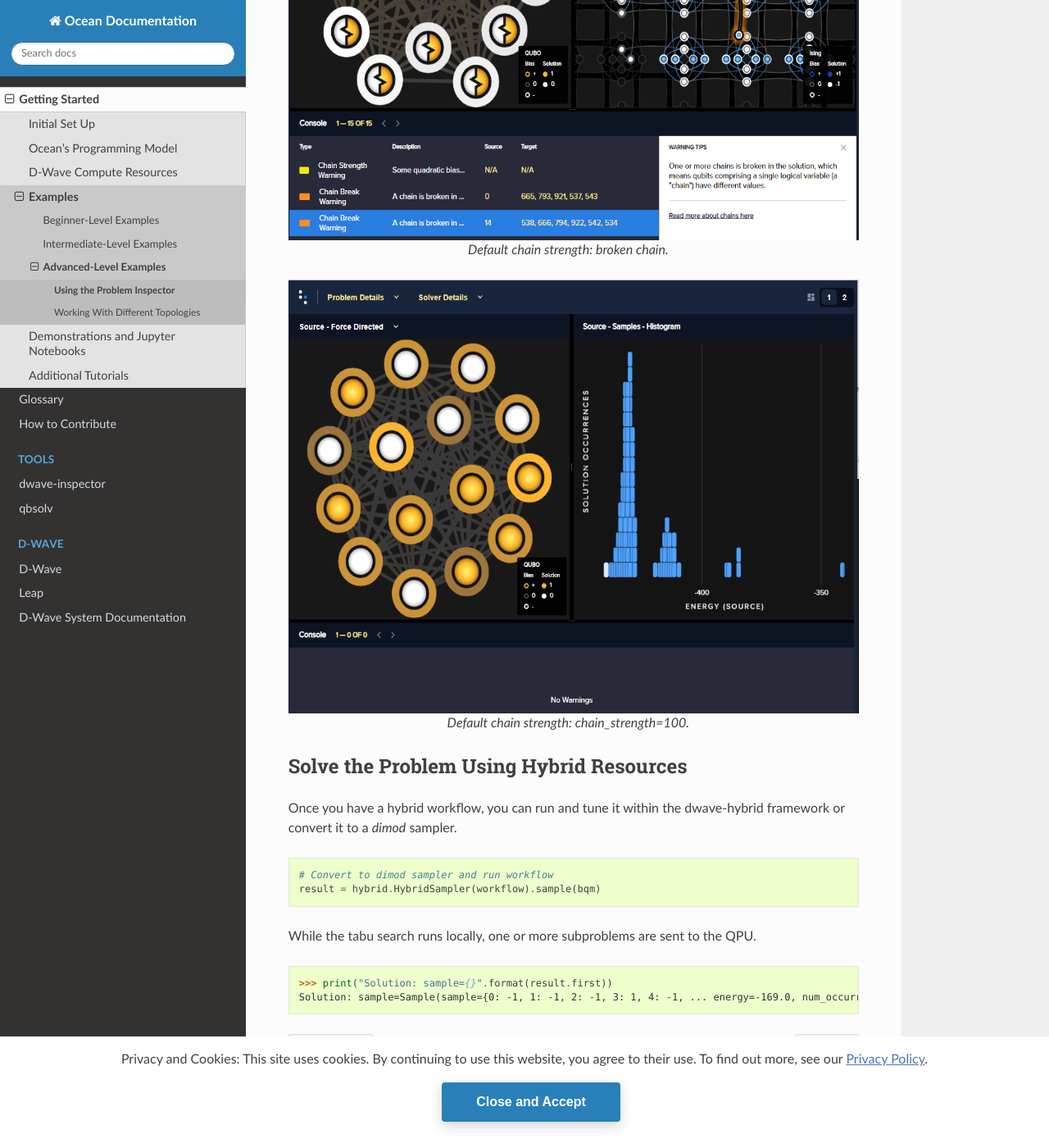
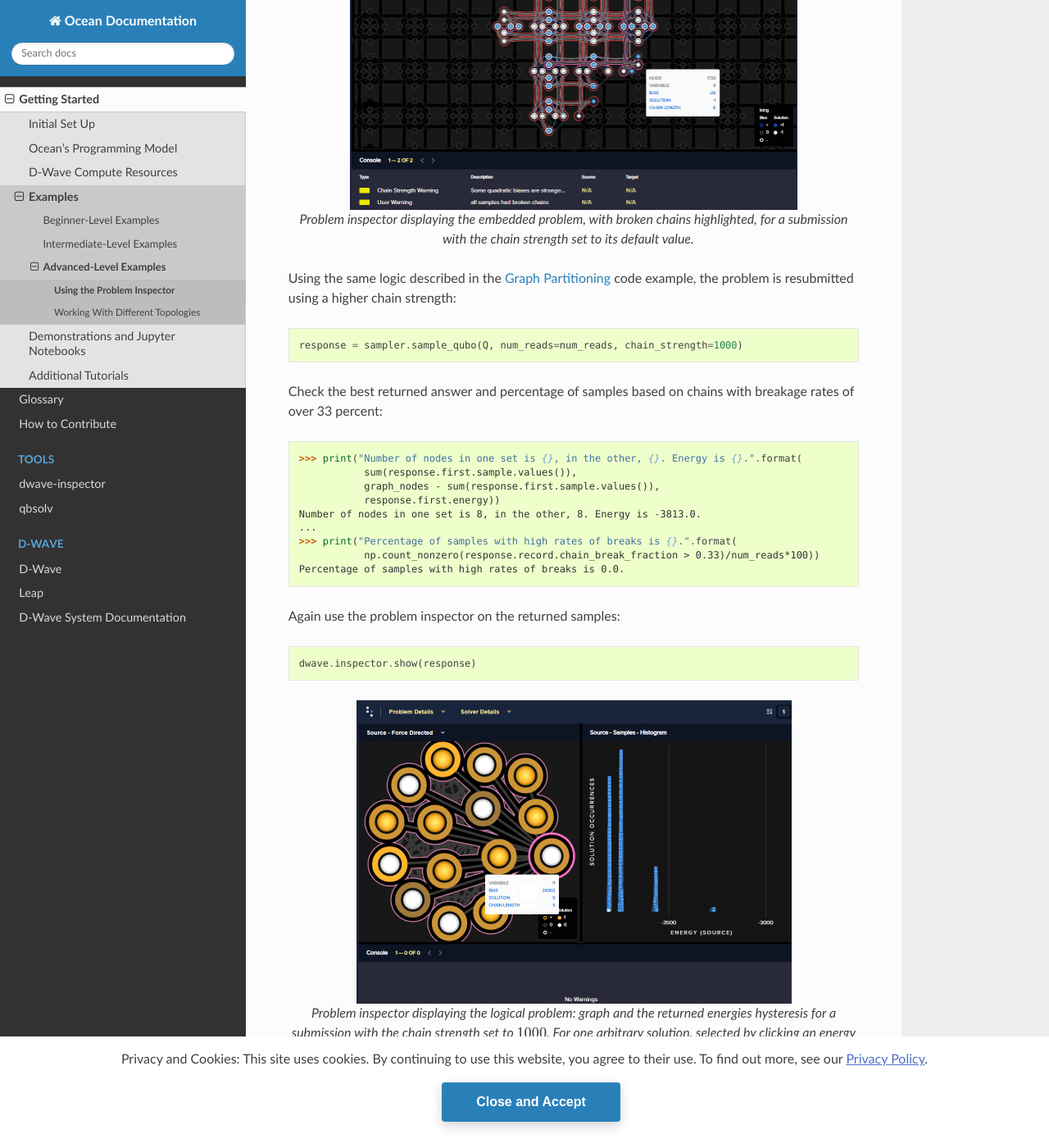
Before and after one commit to dwavesystems/dwave-ocean-sdk, a Sphinx documentation site: the page built from docs/examples/inspector_graph_partitioning.rst, in a window 1280 px wide and 1400 px high, scrolled down 3655 px. Shown: the whole window at 82% size. Built offline with Sphinx 7.4.7 and the Read the Docs theme 2.0.0, drawn with Linux system fonts in a browser that asks for light colours; pages that are not in the unit, such as notebooks, are missing from menus; the version number could not be read and is left out; some of the changed text lies outside the part shown.

Commit message:
Update problem to even # of nodes

```diff
--- a/docs/examples/inspector_graph_partitioning.rst
+++ b/docs/examples/inspector_graph_partitioning.rst
@@ -5,8 +5,9 @@ Using the Problem Inspector
 ===========================
 
 This example solves a `graph partitioning <https://en.wikipedia.org/wiki/Graph_partition>`_
-problem to show how D-Wave's `problem inspector </docs_inspector>` tool can help
-you evaluate the minor-embedding used in your problem submissions to a QPU.
+problem to show how D-Wave's :ref:`inspector` tool can help
+you evaluate the :term:`minor-embedding` used in your problem submissions to the
+quantum computer.
 
 Example Requirements
 ====================
@@ -26,15 +27,15 @@ meets these requirements.
 Solution Steps
 ==============
 
-:ref:`solving_problems` describes the process of solving problems on the quantum
+The :ref:`solving_problems` section describes the process of solving problems on the quantum
 computer in two steps: (1) Formulate the problem as a :term:`binary quadratic model` (BQM)
 and (2) Solve the BQM with a D-wave system or classical :term:`sampler`. In this example,
 a :term:`QUBO` is formulated with simple math, the problem is submitted naively to
 the QPU, its minor embedding examined using the problem inspector, and the
 submission improved.
 
-A Problem Graph
-===============
+Formulate the Problem
+=====================
 
 This example uses a synthetic problem for illustrative purposes: a NetworkX
 generated graph,
@@ -57,8 +58,8 @@ equal sets with a minimum number of edges between the two groups.
 
    One arbitrary generation of the problem graph.
 
-Formulate the Problem as a BQM
-==============================
+Reformulate the Problem Graph as a BQM
+--------------------------------------
 
 This example formulates the BQM as a QUBO using the same steps described in
 detail in the `Graph Partitioning <https://github.com/dwave-examples/graph-partitioning>`_
@@ -86,12 +87,13 @@ repository.
     for i, j in combinations(G.nodes, 2):
     	Q[(i,j)] += 2*gamma
 
-Print the maximum and minimum QUBO values:
+Print the range of values for the generated QUBO's elements:
 
->>> print("Maximum element is {:.2f} and minimum is {:.2f}.".format(max(Q.values(), min(Q.values())))
+>>> print("Maximum element is {:.2f} and minimum is {:.2f}.".format(max(Q.values()), min(Q.values())))
+Maximum element is 120.00 and minimum is -898.00.
 
-Submit to the Quantum Computer
-==============================
+Solve the Problem by Sampling
+=============================
 
 .. note:: Importing the problem inspector activates for the session the capture of
    data such as problems sent to the QPU and returned responses, relevant details of
@@ -108,7 +110,9 @@ Submit to the Quantum Computer
     import dwave.inspector
 
     sampler = EmbeddingComposite(DWaveSampler(solver={'qpu': True}))
-    response = sampler.sample_qubo(Q, num_reads=1000)
+
+    num_reads = 1000
+    response = sampler.sample_qubo(Q, num_reads=num_reads)
 
 Check the best returned answer:
 
@@ -116,53 +120,75 @@ Check the best returned answer:
            sum(response.first.sample.values()),
            graph_nodes - sum(response.first.sample.values()),
            response.first.energy))
+Number of nodes in one set is 8, in the other, 8. Energy is -3813.0.
 
-A simple evaluation of the overall quality of the returned samples:
+One simple measure of the overall quality of the returned samples is the percentage
+of samples based on chains with high breakage rates. Here a rate above one third is chosen:
 
->>> print(np.count_nonzero(response.record.chain_break_fraction > 0.33)
-
+>>> print("Percentage of samples with high rates of breaks is {}.".format(
+           np.count_nonzero(response.record.chain_break_fraction > 0.33)/num_reads*100))
+Percentage of samples with high rates of breaks is 78.7.
 
 Inspect the Submission
-========================
+----------------------
 
+Use the problem inspector on the returned samples:
+
+.. code-block:: python
+
+    dwave.inspector.show(response)
 
 .. figure:: ../_static/inspector_rand_geom_broken_chains.png
    :name: InspectorRandGeomBrokenChains
    :alt: image
    :align: center
-   :scale: 70 %
+   :scale: 50 %
 
-   Default chain strength: solutions.
+   Problem inspector displaying the logical problem: the problem graph, on the left, and the returned energies hysteresis, on the right, for a submission with the chain strength set to its default value. For one arbitrary solution, selected by clicking an energy bar on the right (highlighted white), all values but two are shown as being based on broken chains. The selected variable on the left, variable :math:`8`, is shown to be represented on the QPU by a chain of 6 qubits.
+
+You can select a view in the displayed problem that shows the broken chains on the
+QPU qubits:
 
 .. figure:: ../_static/inspector_rand_geom_broken_chains_target.png
    :name: InspectorRandGeomBrokenChains1
    :alt: image
    :align: center
-   :scale: 70 %
+   :scale: 50 %
 
-   Default chain strength: broken chain.
+   Problem inspector displaying the embedded problem, with broken chains highlighted, for a submission with the chain strength set to its default value.
+
+Using the same logic described in the
+`Graph Partitioning <https://github.com/dwave-examples/graph-partitioning>`_
+code example, the problem is resubmitted using a higher chain strength:
+
+.. code-block:: python
+
+    response = sampler.sample_qubo(Q, num_reads=num_reads, chain_strength=1000)
+
+Check the best returned answer and percentage of samples based on chains with breakage
+rates of over 33 percent:
+
+>>> print("Number of nodes in one set is {}, in the other, {}. Energy is {}.".format(
+           sum(response.first.sample.values()),
+           graph_nodes - sum(response.first.sample.values()),
+           response.first.energy))
+Number of nodes in one set is 8, in the other, 8. Energy is -3813.0.
+...
+>>> print("Percentage of samples with high rates of breaks is {}.".format(
+           np.count_nonzero(response.record.chain_break_fraction > 0.33)/num_reads*100))
+Percentage of samples with high rates of breaks is 0.0.
+
+Again use the problem inspector on the returned samples:
+
+.. code-block:: python
+
+    dwave.inspector.show(response)
 
 
 .. figure:: ../_static/inspector_rand_geom_no_broken_chains.png
    :name: InspectorRandGeomNoBrokenChains
    :alt: image
    :align: center
-   :scale: 70 %
+   :scale: 50 %
 
-   Default chain strength: chain_strength=100.
-
-Solve the Problem Using Hybrid Resources
-========================================
-
-Once you have a hybrid workflow, you can run and tune it within the dwave-hybrid framework
-or convert it to a `dimod` sampler.
-
-.. code-block:: python
-
-    # Convert to dimod sampler and run workflow
-    result = hybrid.HybridSampler(workflow).sample(bqm)
-
-While the tabu search runs locally, one or more subproblems are sent to the QPU.
-
->>> print("Solution: sample={}".format(result.first)) # doctest: +SKIP
-Solution: sample=Sample(sample={0: -1, 1: -1, 2: -1, 3: 1, 4: -1, ... energy=-169.0, num_occurrences=1)
+   Problem inspector displaying the logical problem: graph and the returned energies hysteresis for a submission with the chain strength set to :math:`1000`. For one arbitrary solution, selected by clicking an energy bar on the right (highlighted white), all values are shown as being based on non-broken chains.
--- a/docs/overview/solving_problems.rst
+++ b/docs/overview/solving_problems.rst
@@ -1,10 +1,10 @@
 .. _solving_problems:
+
+How a D-Wave System Solves Problems
+===================================
 
 This section explains some of the basics of how you can use D-Wave quantum computers
 to solve problems and how Ocean tools can help.
-
-How a D-Wave System Solves Problems
-===================================
 
 For quantum computing, as for classical, solving a problem requires that it
 be formulated in a way the computer and its software understand.
```
Also changed, not shown: other parts of docs/examples/inspector_graph_partitioning.rst (+2 -2 lines), docs/_static/inspector_rand_geom_broken_chains.png, docs/_static/inspector_rand_geom_broken_chains_target.png, docs/_static/inspector_rand_geom_no_broken_chains.png, docs/_static/inspector_rand_geom_plot.png.
